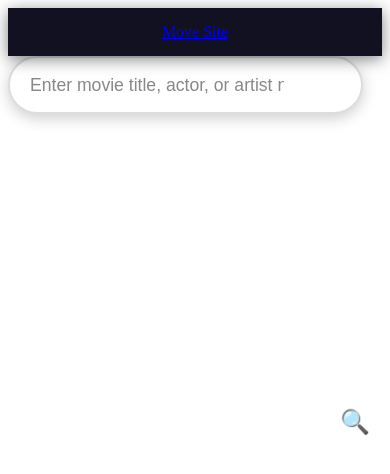
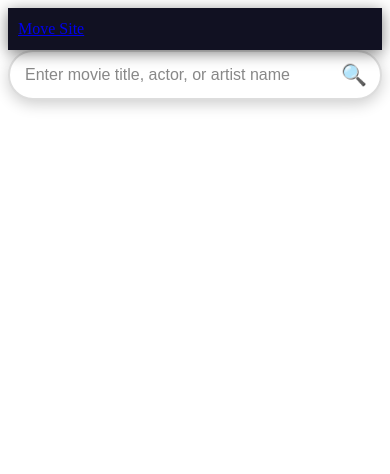
Before and after one commit to belaynewzewdie90-boop/MoveDB, a plain HTML site: page index.html in a window 390 px wide. Drawn offline with Linux system fonts and the light colour scheme; no server answers.

Commit message:
Update front.css

```diff
--- a/front.css
+++ b/front.css
@@ -2,15 +2,16 @@
    Header - Logo left, search perfectly centered
    ===================== */
 .topnav {
-  position: relative;           /* Needed for absolute children */
+  position: relative;
   background-color: #111122;
-  padding: 15px 30px;           /* Slightly smaller padding */
+  padding: 15px 30px;
   display: flex;
   align-items: center;
-  justify-content: flex-start;  /* Logo stays left */
+  justify-content: space-between; /* Changed from flex-start */
   flex-wrap: wrap;
   box-shadow: 0 3px 15px rgba(0,0,0,0.5);
   z-index: 100;
+  gap: 20px; /* Added for better spacing */
 }
 
 /* Logo */
@@ -18,28 +19,27 @@
   display: flex;
   align-items: center;
   flex-shrink: 0;
+  z-index: 101; /* Ensure logo stays above search on mobile */
 }
 
 .topnav .logo img {
-  height: 40px; /* sets the logo image height */
-  width: auto;  /* keeps the aspect ratio so it doesn’t stretch */
+  height: 40px;
+  width: auto;
   object-fit: contain;
 }
 
-
 /* Search - perfectly centered */
 .search-container {
-  position: absolute;
-  left: 50%;
-  transform: translateX(-50%);  /* True horizontal center */
-  width: 60%;                   /* Adjust width if needed */
+  flex: 1; /* Take available space */
   max-width: 900px;
+  margin: 0 auto; /* Center within available space */
+  position: relative;
 }
 
 /* Search input */
 .search-container input[type="search"] {
   width: 100%;
-  padding: 16px 60px 16px 20px; /* Slightly smaller for compact header */
+  padding: 16px 60px 16px 20px;
   font-size: 1.2rem;
   border-radius: 50px;
   border: 2px solid #ddd;
@@ -71,24 +71,57 @@
 }
 
 /* =====================
+   Medium screens (between mobile and desktop)
+   ===================== */
+@media (max-width: 1100px) and (min-width: 769px) {
+  .search-container {
+    max-width: 600px; /* Reduce max-width on medium screens */
+  }
+}
+
+/* =====================
    Mobile responsive
    ===================== */
 @media (max-width: 768px) {
   .topnav {
     flex-direction: column;
     justify-content: center;
-    align-items: center;
+    align-items: stretch; /* Changed from center */
     padding: 15px;
+    gap: 15px;
   }
 
   .topnav .logo {
-    margin-bottom: 10px;
+    margin-bottom: 0;
+    width: 100%;
+    justify-content: center;
   }
 
   .search-container {
-    position: static;    /* Stack naturally */
-    width: 95%;
-    transform: none;
-    max-width: none;
+    width: 100%;
+    max-width: 100%;
   }
 }
+
+/* =====================
+   Extra small screens
+   ===================== */
+@media (max-width: 480px) {
+  .topnav {
+    padding: 12px 10px;
+  }
+
+  .search-container input[type="search"] {
+    padding: 14px 50px 14px 15px;
+    font-size: 1rem;
+  }
+
+  .search-container input::placeholder {
+    font-size: 1rem;
+  }
+
+  .search-container::after {
+    right: 15px;
+    font-size: 1.3rem;
+  }
+}
```
